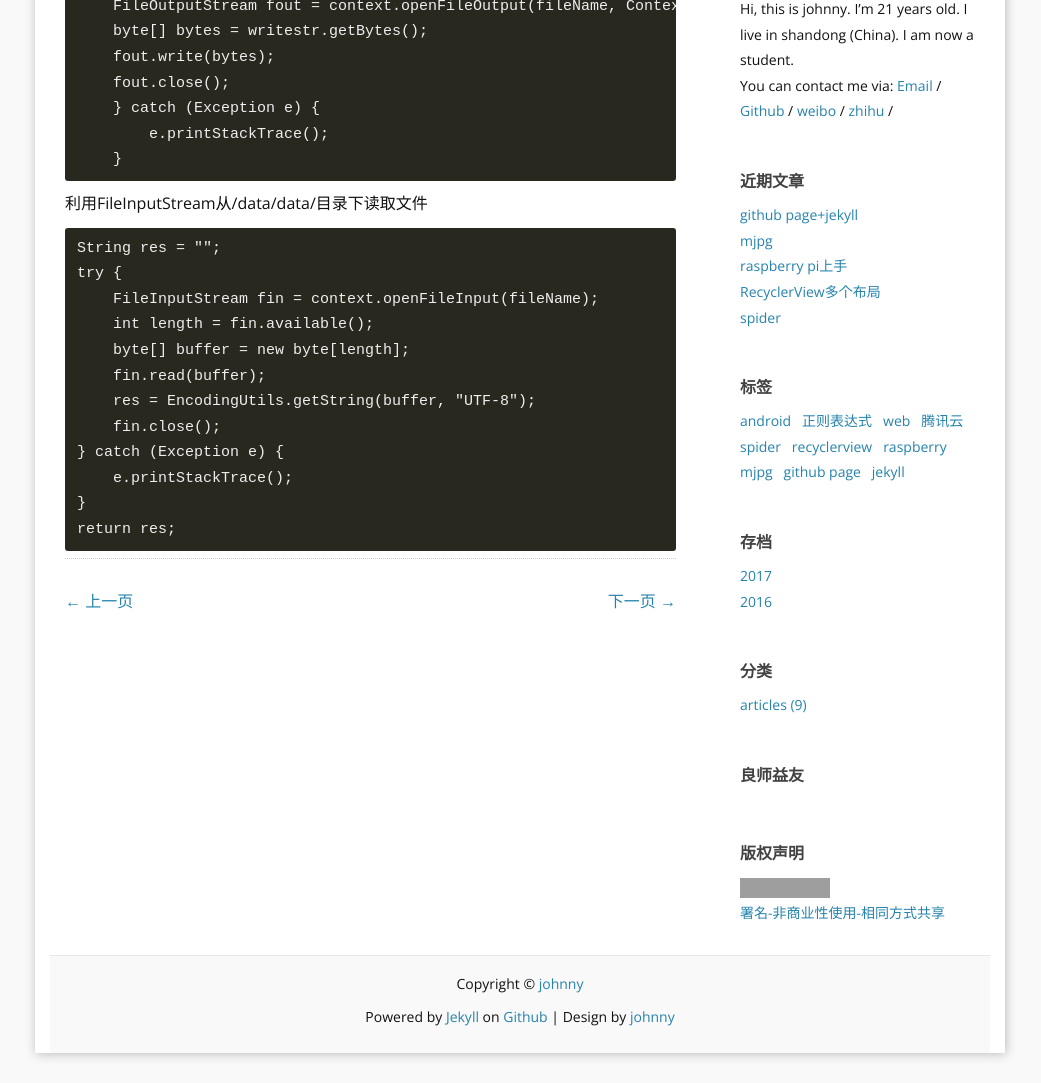
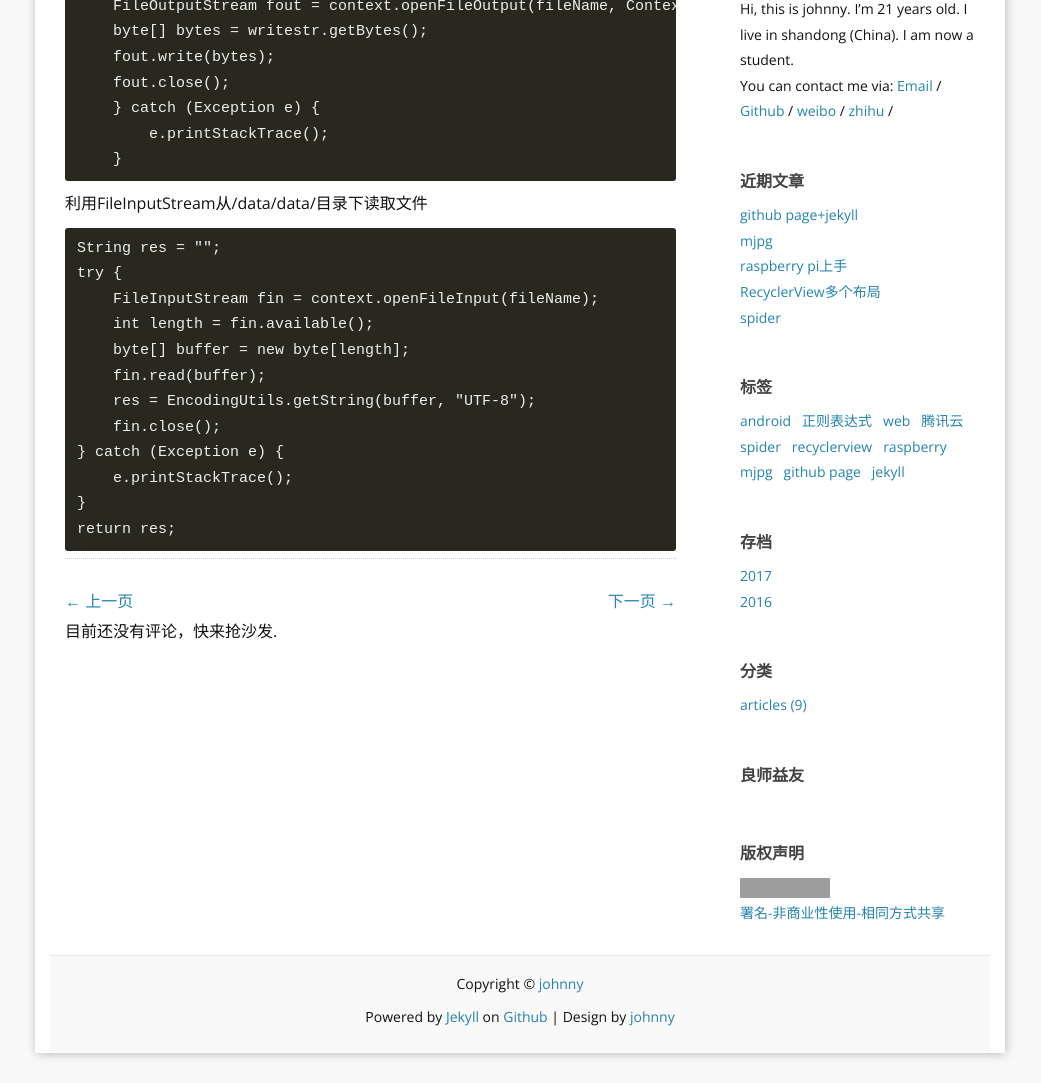
Before and after one commit to cnafan/cnafan.github.io, a Jekyll site: the page built from _posts/2016-06-22-android-file.md, in a window 1280 px wide, cut to the strip 400-1483 px from the top of the page. Shown: the whole strip, without its empty margins (120-1161 px from the left). Built offline with Jekyll 4.4.1, drawn with Linux system fonts in a browser that asks for light colours; nearby versions of some CDN libraries; a script that is not in the unit is left out; grey boxes are pictures that could not be loaded.

Commit message:
Update post.html

```diff
--- a/_layouts/post.html
+++ b/_layouts/post.html
@@ -49,3 +48,23 @@
       (document.getElementsByTagName('head')[0] || document.getElementsByTagName('body')[0]).appendChild(commentit);
   })();
 </script>
+
+{%if site.data.comments[page.id] %}
+  {% assign sorted_comments = (site.data.comments[page.id] | sort: 'date') %}
+{% endif %}
+{% for c in sorted_comments %}
+  <div class="media">
+    <div class="media-left">
+      <img src="{{ c.author.picture }}" alt="{{ c.author.displayName}}" height="73" width="73">
+    </div>
+    <div class="media-body">
+      <p class="text-muted">
+        <a href="{{ c.author.url }}">{{ c.author.displayName }}</a>
+        on {{ c.date | date_to_string }}
+      </p>
+      <p>{{ c.content | newline_to_br }}</p>
+    </div>
+  </div>
+{% else %}
+  目前还没有评论，快来抢沙发.
+{% endfor %}
```
Also changed, not shown: other parts of _layouts/post.html (+1 -2 lines).
